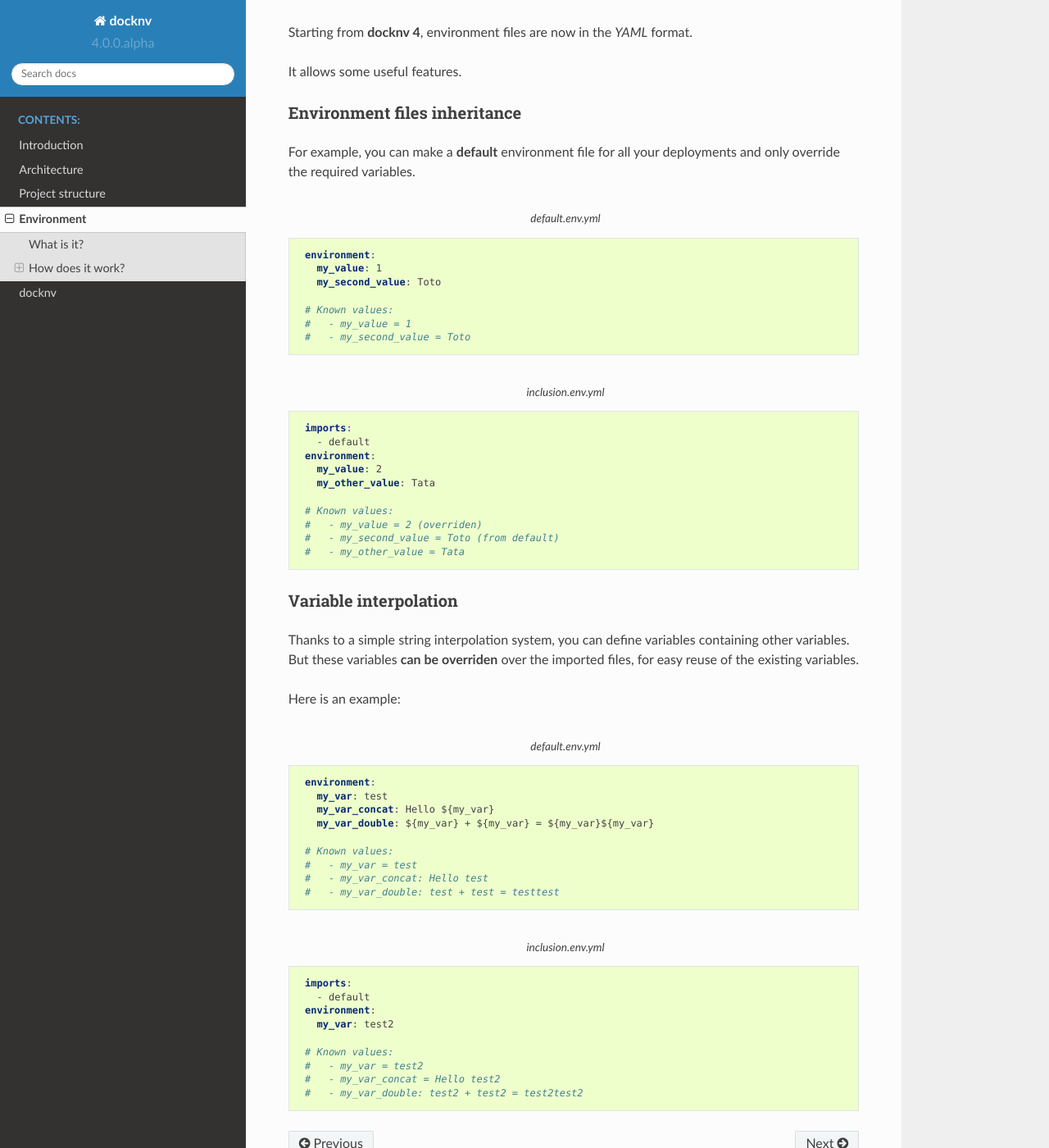
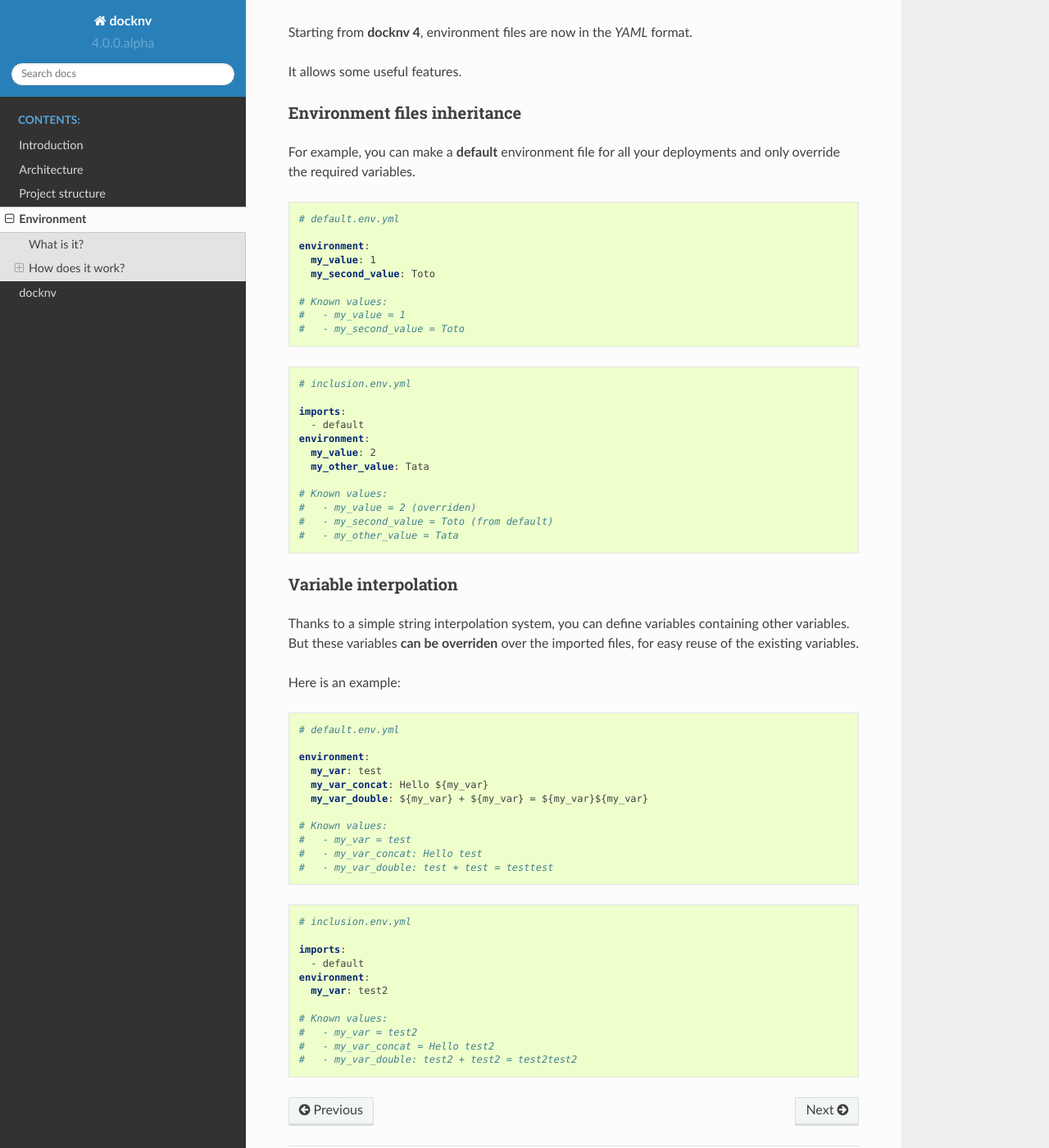
Before and after one commit to sharingcloud/docknv, a Sphinx documentation site: the page built from docs/pages/03.environment.rst, in a window 1280 px wide and 1400 px high, scrolled down 340 px. Shown: the whole window at 82% size. Built offline with Sphinx 7.4.7 and the Read the Docs theme 2.0.0, drawn with Linux system fonts in a browser that asks for light colours; some of the changed lines change nothing that is shown.

Commit message:
doc update

```diff
--- a/docs/pages/03.environment.rst
+++ b/docs/pages/03.environment.rst
@@ -19,7 +19,8 @@ Environment files **inheritance**
 For example, you can make a **default** environment file for all your deployments and only override the required  variables.
 
 .. code-block:: yaml
-   :caption: default.env.yml
+
+    # default.env.yml
 
     environment:
       my_value: 1
@@ -30,7 +31,8 @@ For example, you can make a **default** environment file for all your deployment
     #   - my_second_value = Toto
 
 .. code-block:: yaml
-   :caption: inclusion.env.yml
+
+    # inclusion.env.yml
 
     imports:
       - default
@@ -53,7 +55,8 @@ But these variables **can be overriden** over the imported files, for easy reuse
 Here is an example:
 
 .. code-block:: yaml
-   :caption: default.env.yml
+
+    # default.env.yml
 
     environment:
       my_var: test
@@ -66,7 +69,8 @@ Here is an example:
     #   - my_var_double: test + test = testtest
 
 .. code-block:: yaml
-   :caption: inclusion.env.yml
+
+    # inclusion.env.yml
 
     imports:
       - default
```
